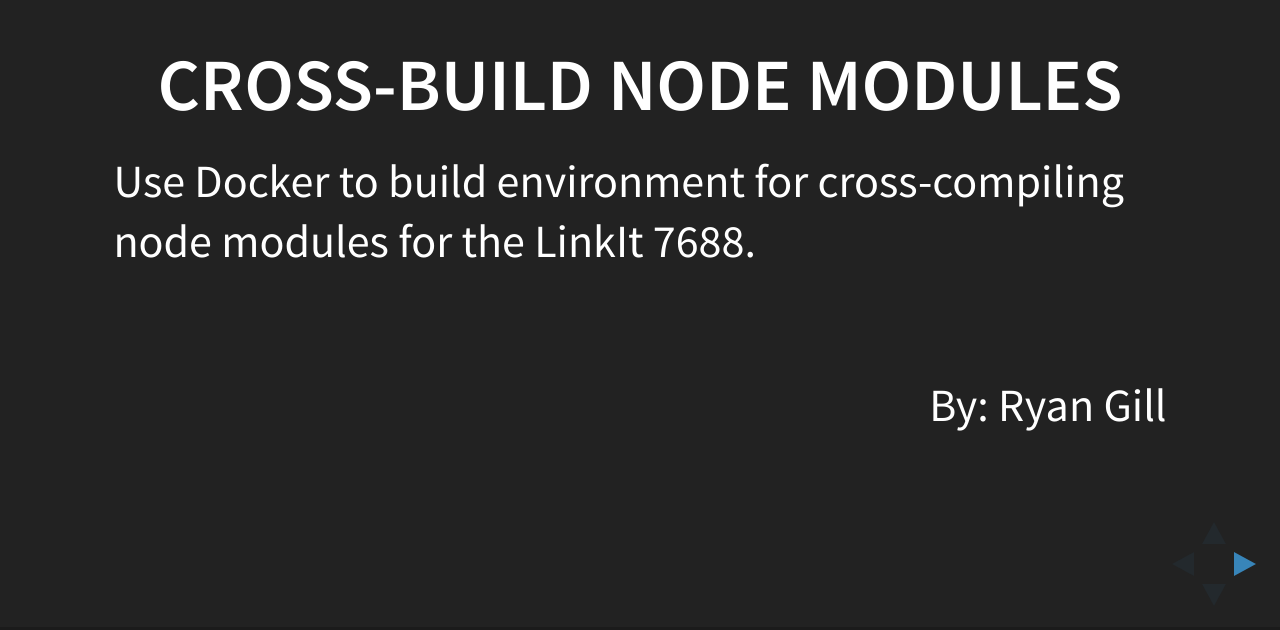
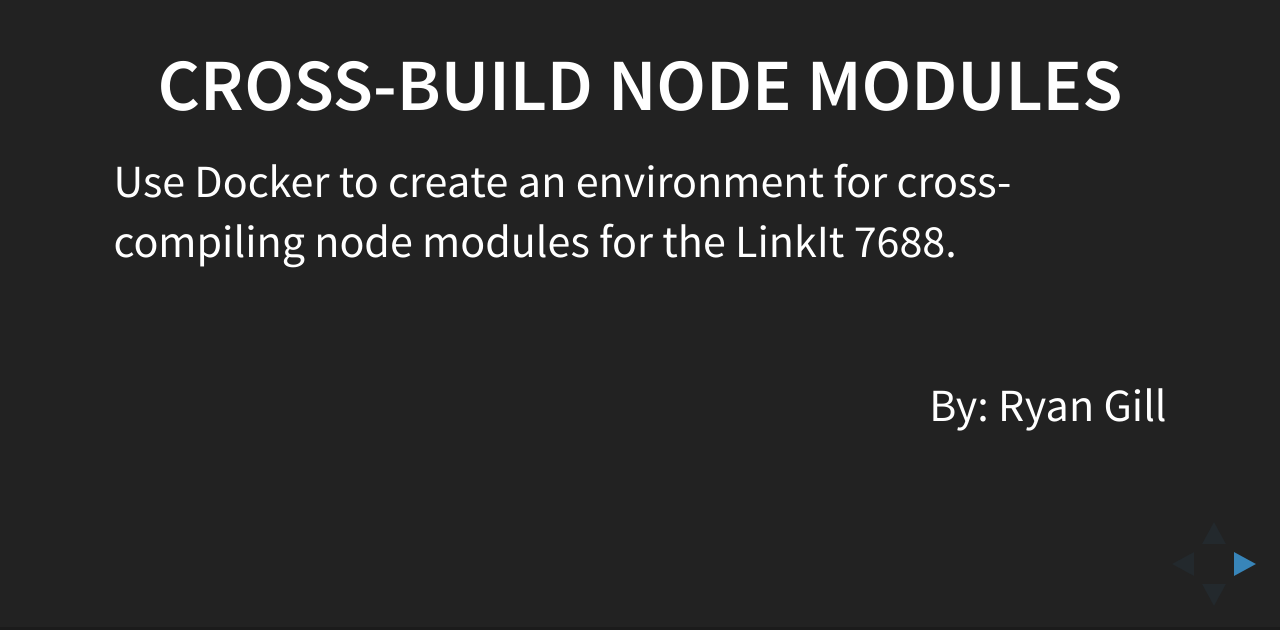
Before and after one commit to ryanjgill/docker_mt7688_reveal, a website: page index.html in a window 1280 px wide. Shown: the part 170-800 px from the top of the page. Drawn offline with Linux system fonts and the light colour scheme.

Commit message:
updated description

```diff
--- a/index.html
+++ b/index.html
@@ -29,7 +29,7 @@
 		<div class="slides">
 			<section>
 				<h2>Cross-build Node modules</h2>
-				<p class="ta-left">Use Docker to build environment for cross-compiling node
+				<p class="ta-left">Use Docker to create an environment for cross-compiling node
 					modules for the LinkIt 7688.
 				</p>
 				<br>
```
